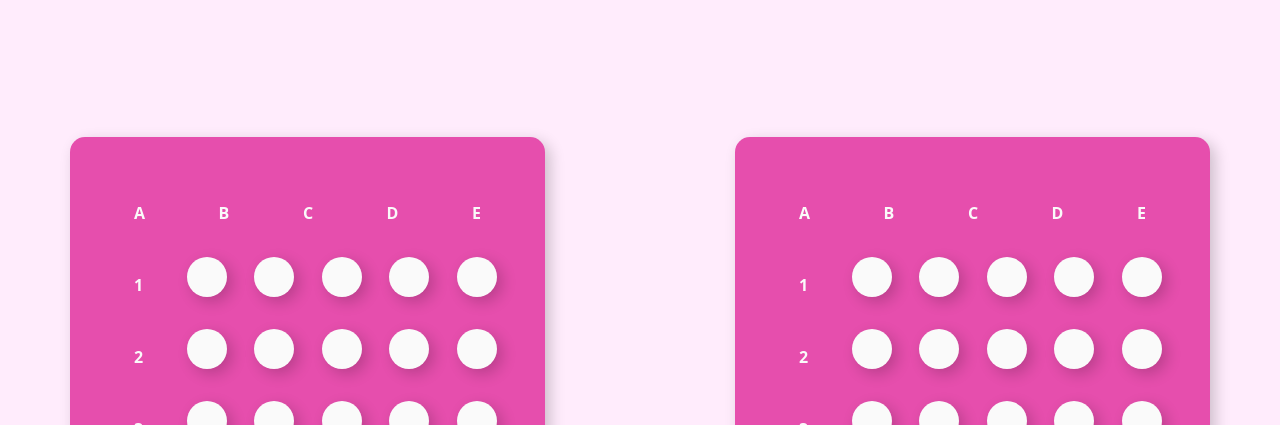
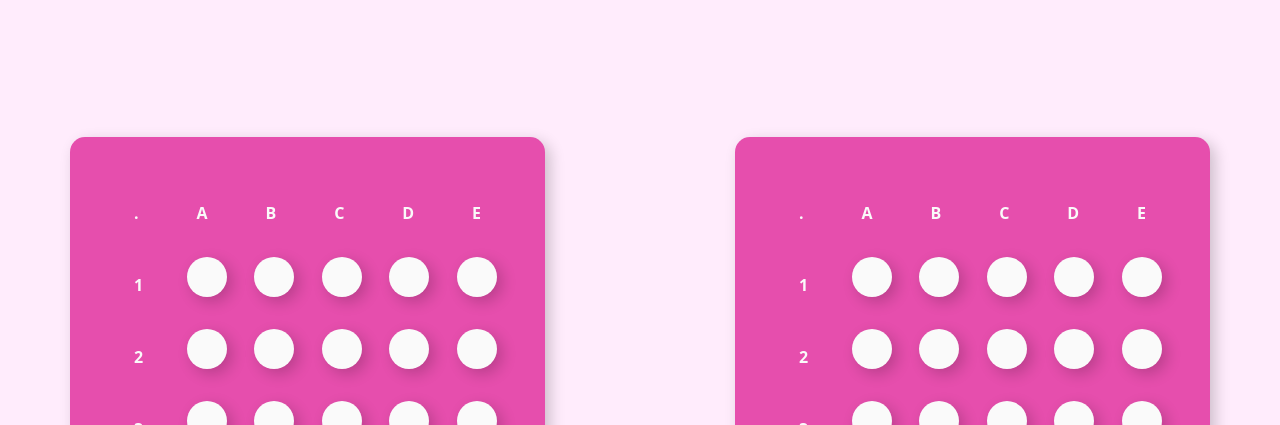
Before and after one commit to Carolina0709/bingogame, a plain HTML site: page index.html in a window 1280 px wide. Shown: the part 675-1100 px from the top of the page. Drawn offline with nearby package versions, Linux system fonts and the light colour scheme.

Commit message:
Update index.html

```diff
--- a/index.html
+++ b/index.html
@@ -20,6 +20,7 @@
     <div class="row">
         <div class="col-12 col-lg-5">
             <div>
+                <div>.</div>
                 <div>A</div>
                 <div>B</div>
                 <div>C</div>
@@ -70,6 +71,7 @@
         <div class="col-12 col-lg-2"></div>
         <div class="col-12 col-lg-5">
             <div>
+                <div>.</div>
                 <div>A</div>
                 <div>B</div>
                 <div>C</div>
```
